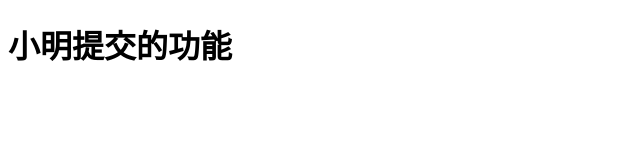
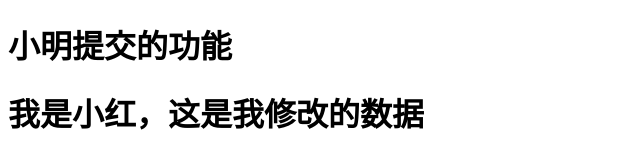
Before and after one commit to liuqi254/test112, a plain HTML site: page index.html in a window 1280 px wide. Shown: the whole page, without its empty margins (0-640 px from the left). Drawn offline with Linux system fonts and the light colour scheme.

Commit message:
只是小红修改的数据

```diff
--- a/index.html
+++ b/index.html
@@ -6,5 +6,6 @@
 	</head>
 	<body>
 		<h1>小明提交的功能</h1>
+		<h1>我是小红，这是我修改的数据</h1>
 	</body>
 </html>
```
